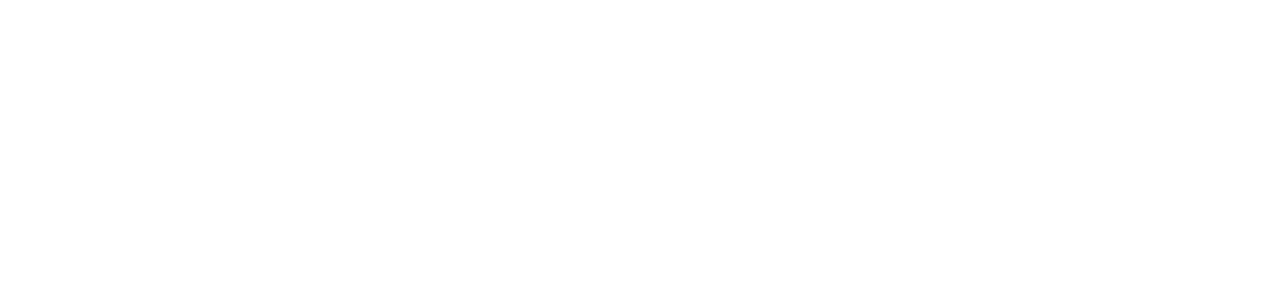
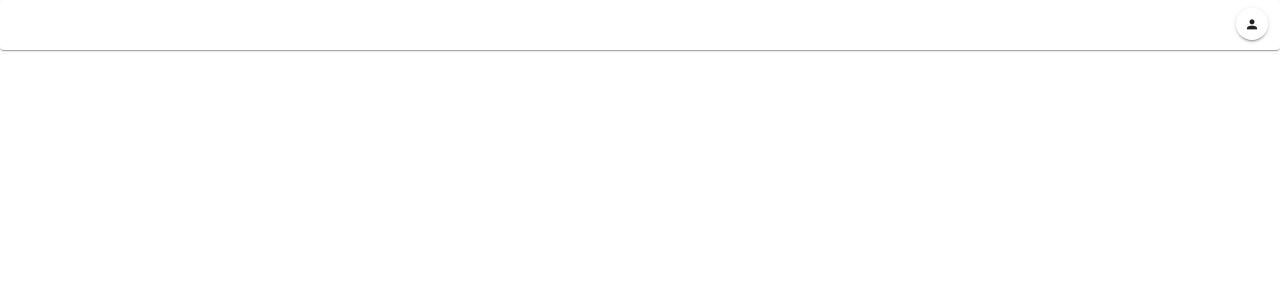
Before and after one commit to Nikopolintan/bulk-buy, a Vue app: page /homepage in a window 1280 px wide. Before the commit this address had no page. Shown: the top 300 px of the page. Built offline with nearby package versions, Linux system fonts and the light colour scheme.

Commit message:
feat: Partial Navbar

```diff
--- a/index.html
+++ b/index.html
@@ -2,7 +2,7 @@
 <html lang="en">
   <head>
     <meta charset="UTF-8">
-    <link rel="icon" href="/BULKBUY logo.png">
+    <link rel="icon" href="/images/BULKBUY logo.png">
     <meta name="viewport" content="width=device-width, initial-scale=1.0">
     <title>BULKBUY</title>
   </head>
--- a/src/router/index.js
+++ b/src/router/index.js
@@ -1,6 +1,7 @@
 import { createRouter, createWebHistory } from 'vue-router'
 import LoginView from '@/views/auth/LoginView.vue'
 import RegisterView from '@/views/auth/RegisterView.vue'
+import HomepageView from '@/views/auth/HomepageView.vue'
 
 const router = createRouter({
   history: createWebHistory(import.meta.env.BASE_URL),
@@ -20,6 +21,11 @@
       name: 'register',
       component: RegisterView
     },
+    {
+      path: '/homepage',
+      name: 'homepage',
+      component: HomepageView
+    },
 
   ],
 })
--- /dev/null
+++ b/src/views/auth/HomepageView.vue
@@ -0,0 +1,39 @@
+<script setup>
+  import { ref } from 'vue'
+
+  const drawer = ref(null)
+</script>
+
+<template>
+  <v-card>
+    <v-layout>
+      <v-navigation-drawer
+        v-model="drawer"
+        location="right"
+        temporary
+      >
+        <v-list-item
+          prepend-avatar="https://randomuser.me/api/portraits/men/78.jpg"
+          title="John Leider"
+        ></v-list-item>
+
+        <v-divider></v-divider>
+
+        <v-list density="compact" nav>
+          <v-list-item prepend-icon="mdi-view-dashboard" title="Home" value="home"></v-list-item>
+          <v-list-item prepend-icon="mdi-forum" title="About" value="about"></v-list-item>
+        </v-list>
+      </v-navigation-drawer>
+
+      <v-main style="height: 50px">
+        <div class="text-end me-3 mt-2 align-center">
+          <v-btn
+            icon="mdi-account" size="x-small"
+            @click.stop="drawer = !drawer"
+          >
+          </v-btn>
+        </div>
+      </v-main>
+    </v-layout>
+  </v-card>
+</template>
--- a/src/views/auth/LoginView.vue
+++ b/src/views/auth/LoginView.vue
@@ -68,7 +68,7 @@
                   ></v-text-field>
 
                   <!-- Submit Button -->
-                  <v-btn color="light-blue-lighten-3" class="mt-2" type="submit" block>Login</v-btn>
+                  <v-btn color="light-blue-lighten-3" class="mt-2" type="submit" block> <RouterLink to="/homepage">Login</RouterLink> </v-btn>
                 </v-form>
               </v-sheet>
               <v-divider class="mt-3"></v-divider>
```
